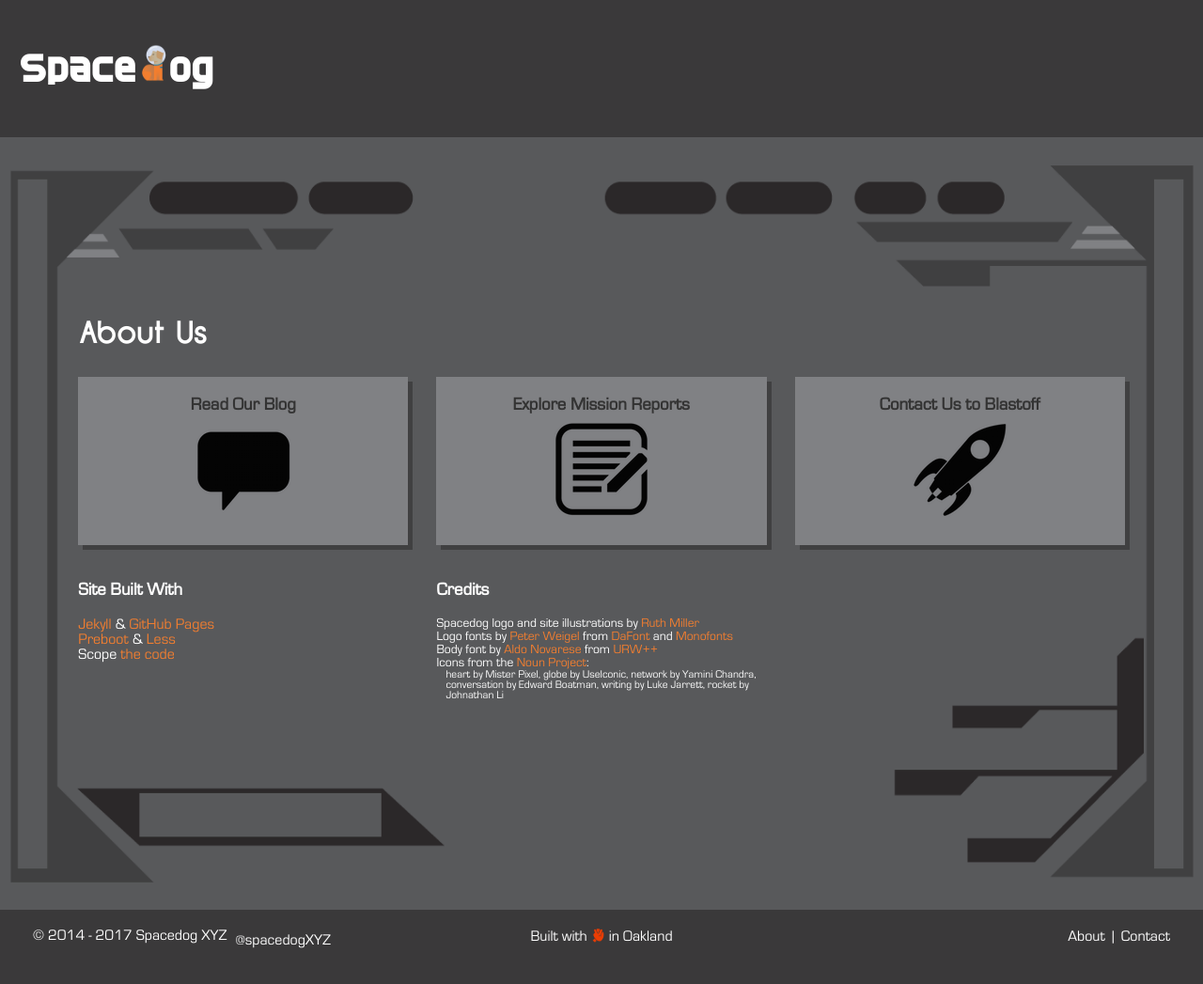
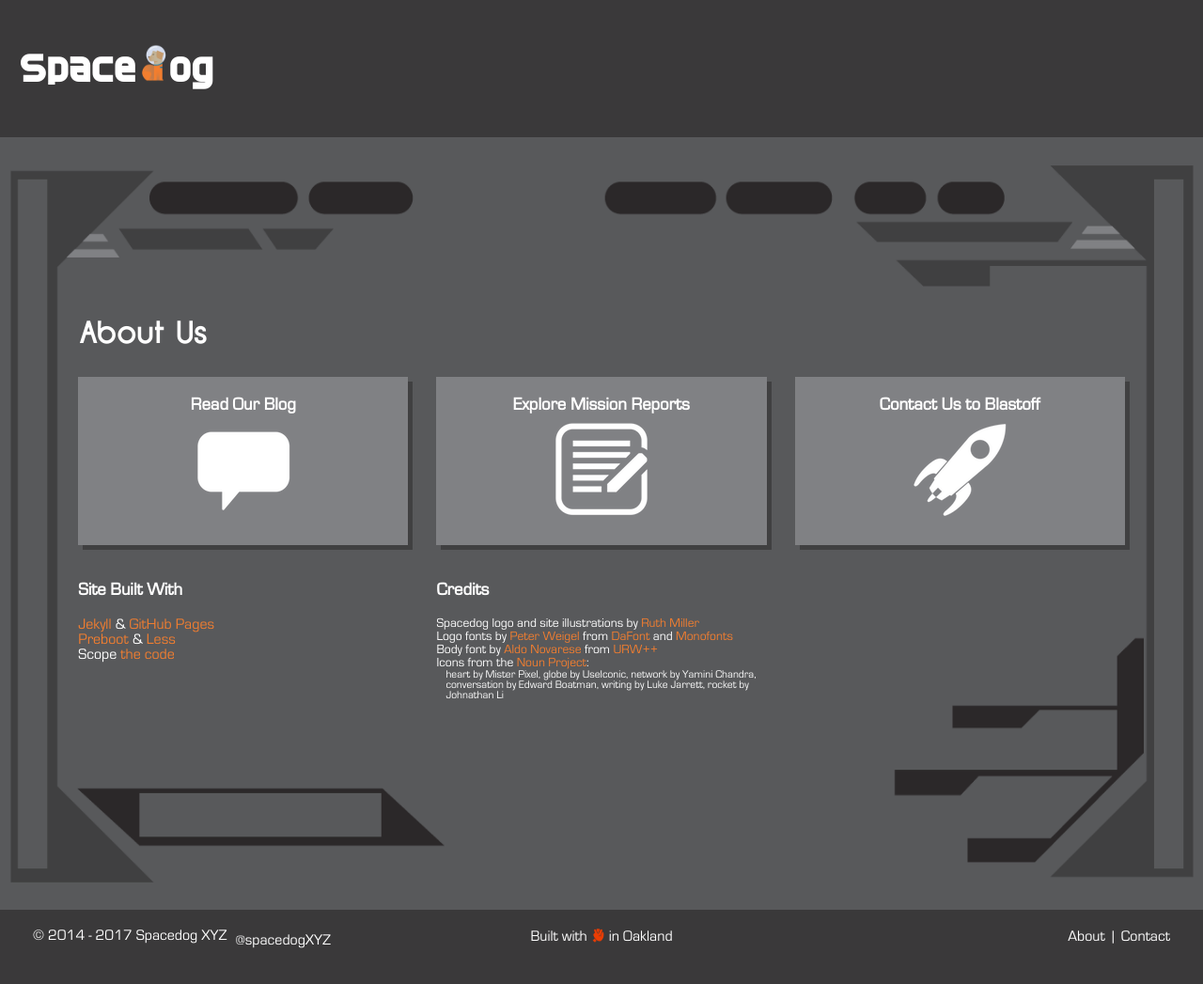
Before and after one commit to spacedogXYZ/spacedogXYZ, a Jekyll site: the page built from about.html, in a window 1280 px wide. Shown: the whole page at 94% size. Built offline with Jekyll 4.4.1, drawn with Linux system fonts in a browser that asks for light colours; nearby versions of some CDN libraries; comment, search, counter and statistics services are not loaded.

Commit message:
About icons black to white

```diff
--- a/css/style.css
+++ b/css/style.css
@@ -1316,7 +1316,7 @@ body.about ul.icons:after {
   clear: both;
 }
 body.about ul.icons a > h3 {
-  color: #333333;
+  color: #ffffff;
 }
 body.about ul.icons a:hover > h3 {
   color: #f27e30;
--- a/less/about.less
+++ b/less/about.less
@@ -2,7 +2,7 @@ body.about {
   ul.icons {
     .make-row();
 
-    a > h3 { color: @black; }
+    a > h3 { color: @white; }
     a:hover > h3 { color: @orange; }
 
     &> li {
```
Also changed, not shown: static/icons/conversation.png, static/icons/report.png, static/icons/rocket.png.
